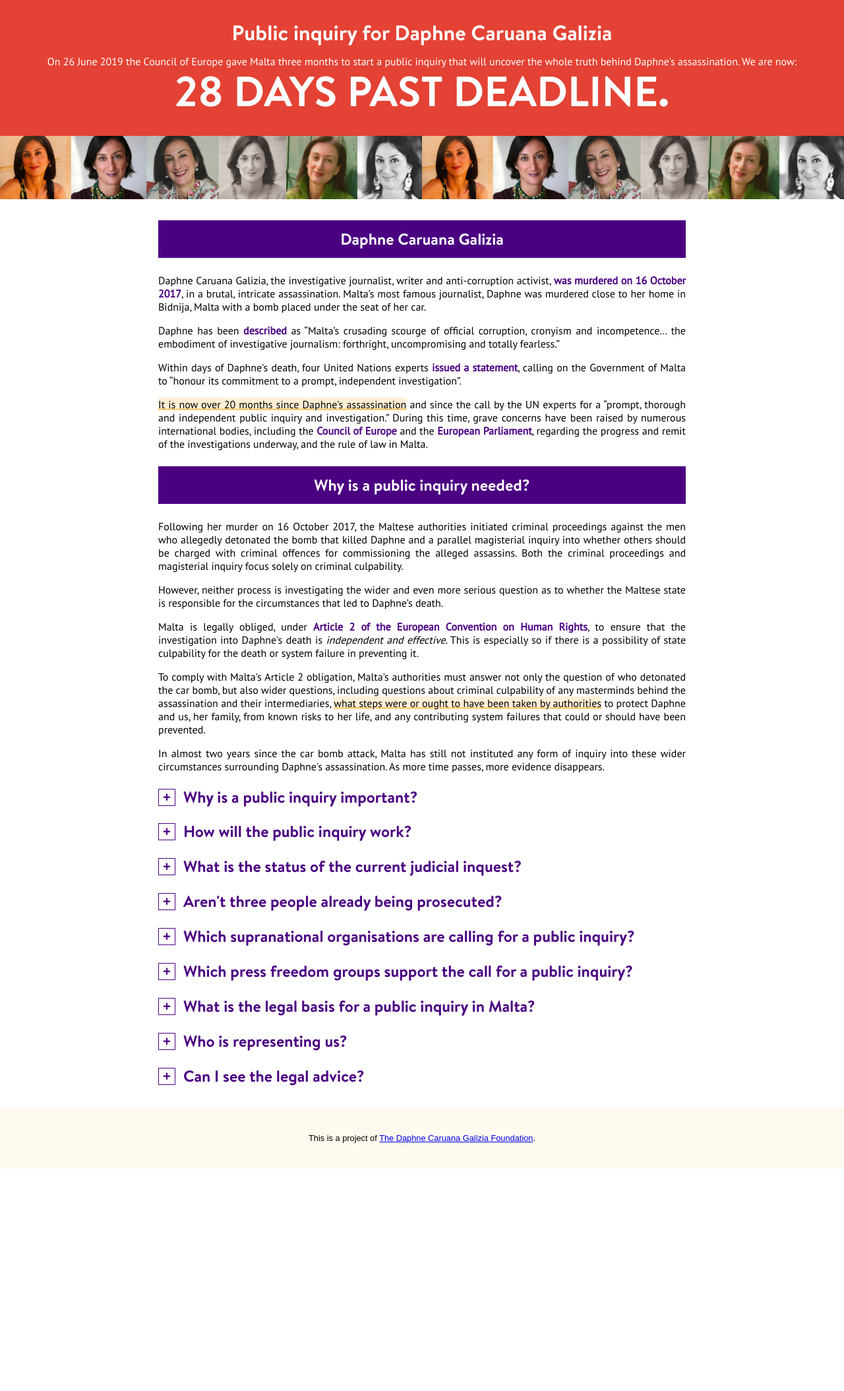
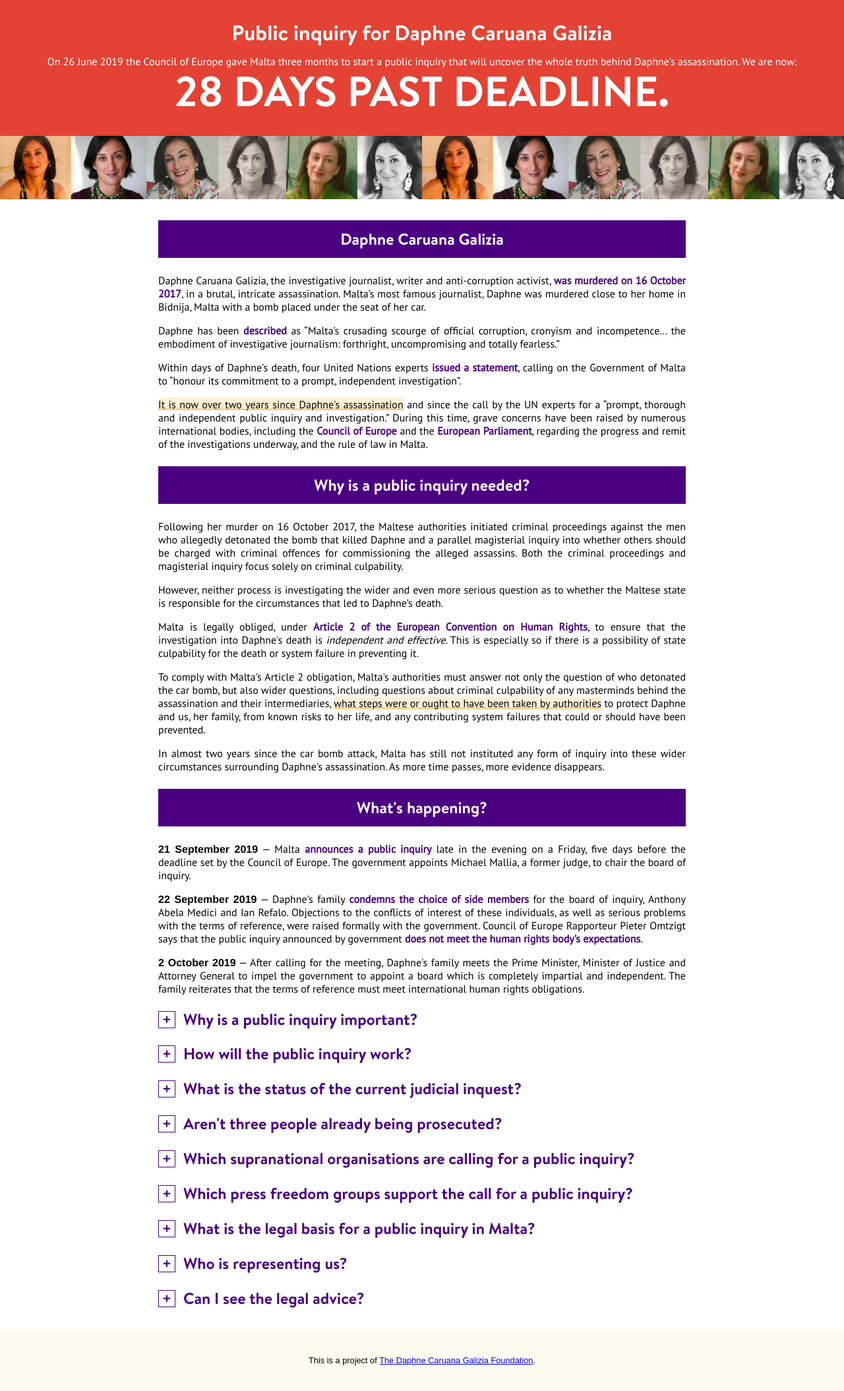
Before and after one commit to daphne-foundation/www.publicinquiry.mt, a Jekyll site: the page built from en/index.html, in a window 1280 px wide. Shown: the whole page at 66% size. Built offline with Jekyll 4.4.1, drawn with Linux system fonts in a browser that asks for light colours; some web fonts are replaced; before the commit the page ends 1772 px from its top, so only the background shows below that.

Commit message:
Add timeline of events since deadline

```diff
--- a/_sass/main.scss
+++ b/_sass/main.scss
@@ -10,6 +10,10 @@ mark {
 	text-decoration: underline;
 	text-decoration-color: orange;
 	background-color: papayawhip;
+}
+
+strong, b {
+	font-family: 'Helvetica Neue', 'Helvetica', 'Arial', sans-serif;
 }
 
 h1, h2 {
--- a/en/index.html
+++ b/en/index.html
@@ -13,7 +13,7 @@ excerpt: On 26 June 2019 the Council of Europe gave Malta three months to start
 
 <p>Within days of Daphne's death, four United Nations experts <a href="https://www.ohchr.org/en/NewsEvents/Pages/DisplayNews.aspx?NewsID=22262&LangID=E" title="Malta must bring killers of Daphne Caruana Galizia to justice and protect journalists – UN experts">issued a statement</a>, calling on the Government of Malta to “honour its commitment to a prompt, independent investigation”.</p>
 
-<p><mark>It is now over 20 months since Daphne's assassination</mark> and since the call by the UN experts for a “prompt, thorough and independent public inquiry and investigation.” During this time, grave concerns have been raised by numerous international bodies, including the <a href="https://assembly.coe.int/nw/xml/XRef/Xref-XML2HTML-EN.asp?fileid=28053&lang=en" title="PACE - Resolution 2293 (2019) - Daphne Caruana Galizia’s assassination and the rule of law in Malta and beyond: ensuring that the whole truth emerges">Council of Europe</a> and the <a href="https://www.europarl.europa.eu/doceo/document/TA-8-2019-0328_EN.html" title="Texts adopted - Situation of rule of law and fight against corruption in the EU, specifically in Malta and Slovakia  - Thursday, 28 March 2019">European Parliament</a>, regarding the progress and remit of the investigations underway, and the rule of law in Malta.</p>
+<p><mark>It is now over two years since Daphne's assassination</mark> and since the call by the UN experts for a “prompt, thorough and independent public inquiry and investigation.” During this time, grave concerns have been raised by numerous international bodies, including the <a href="https://assembly.coe.int/nw/xml/XRef/Xref-XML2HTML-EN.asp?fileid=28053&lang=en" title="PACE - Resolution 2293 (2019) - Daphne Caruana Galizia’s assassination and the rule of law in Malta and beyond: ensuring that the whole truth emerges">Council of Europe</a> and the <a href="https://www.europarl.europa.eu/doceo/document/TA-8-2019-0328_EN.html" title="Texts adopted - Situation of rule of law and fight against corruption in the EU, specifically in Malta and Slovakia  - Thursday, 28 March 2019">European Parliament</a>, regarding the progress and remit of the investigations underway, and the rule of law in Malta.</p>
 
 <h1>Why is a public inquiry needed?</h1>
 
@@ -26,6 +26,14 @@ excerpt: On 26 June 2019 the Council of Europe gave Malta three months to start
 <p>To comply with Malta's Article 2 obligation, Malta's authorities must answer not only the question of who detonated the car bomb, but also wider questions, including questions about criminal culpability of any masterminds behind the assassination and their intermediaries, <mark>what steps were or ought to have been taken by authorities</mark> to protect Daphne and us, her family, from known risks to her life, and any contributing system failures that could or should have been prevented.</p>
 
 <p>In almost two years since the car bomb attack, Malta has still not instituted any form of inquiry into these wider circumstances surrounding Daphne's assassination. As more time passes, more evidence disappears.</p>
+
+<h1>What's happening?</h1>
+
+<p><b>21 September 2019</b> &mdash; Malta <a href="https://www.gov.mt/en/Government/DOI/Press%20Releases/Pages/2019/September/20/pr191965en.aspx">announces a public inquiry</a> late in the evening on a Friday, five days before the deadline set by the Council of Europe. The government appoints Michael Mallia, a former judge, to chair the board of inquiry.</p>
+
+<p><b>22 September 2019</b> &mdash; Daphne's family <a href="https://www.theguardian.com/world/2019/sep/21/daphne-caruana-galizia-family-of-murdered-maltese-journalist-raise-concerns-over-public-inquiry" title="Family of murdered Maltese journalist raise concerns over public inquiry">condemns the choice of side members</a> for the board of inquiry, Anthony Abela Medici and Ian Refalo. Objections to the conflicts of interest of these individuals, as well as serious problems with the terms of reference, were raised formally with the government. Council of Europe Rapporteur Pieter Omtzigt says that the public inquiry announced by government <a href="http://assembly.coe.int/nw/xml/News/News-View-EN.asp?newsid=7631&lang=2&cat=5" title="Daphne Caruana Galizia inquiry in Malta ‘does not meet the Assembly’s expectations’">does not meet the human rights body's expectations</a>.</p>
+
+<p><b>2 October 2019</b> &mdash; After calling for the meeting, Daphne's family meets the Prime Minister, Minister of Justice and Attorney General to impel the government to appoint a board which is completely impartial and independent. The family reiterates that the terms of reference must meet international human rights obligations.</p>
 
 <section id="why-is-it-important" class="expandable">
 	<a href="#why-is-it-important" name="why-is-it-important">
```
